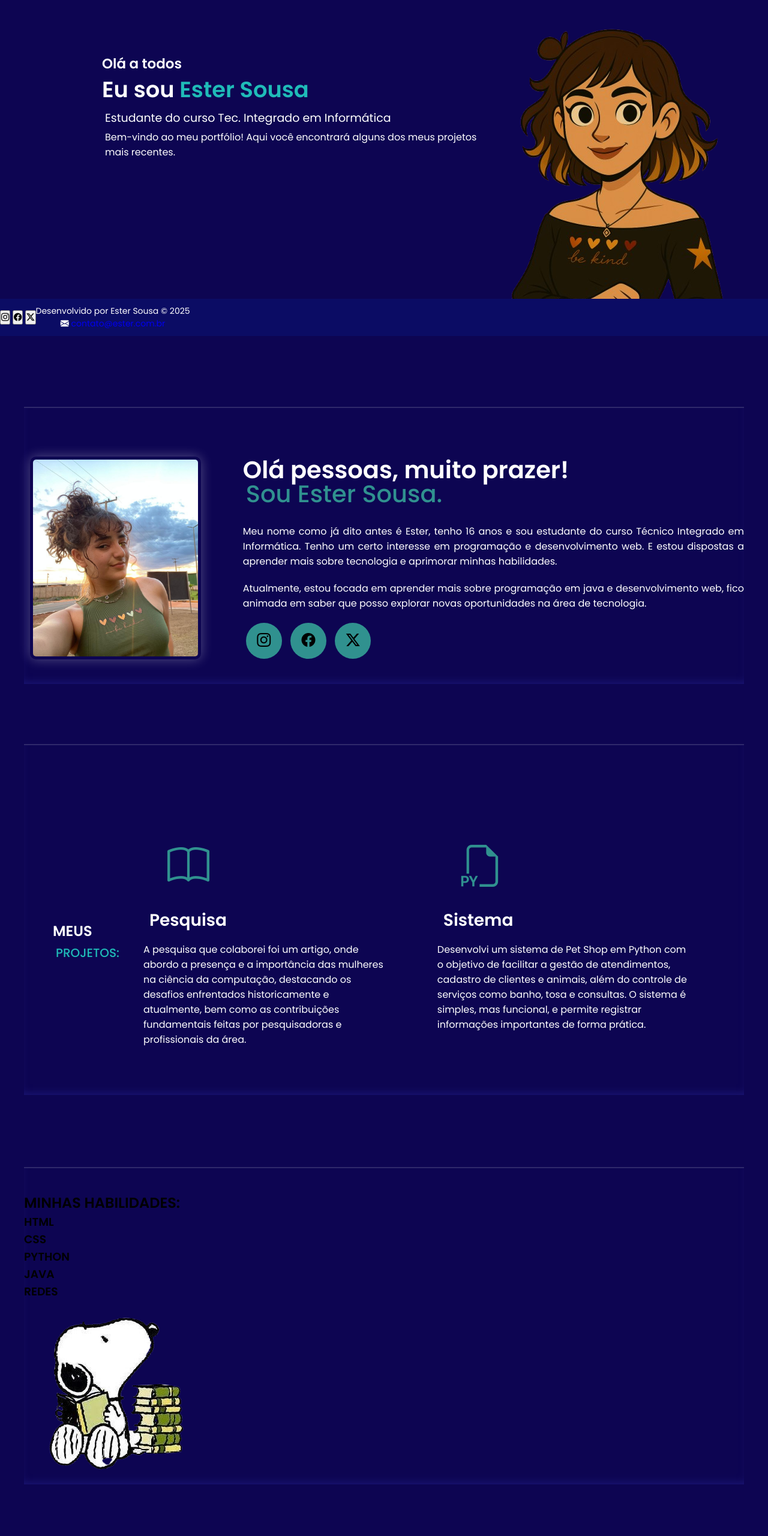
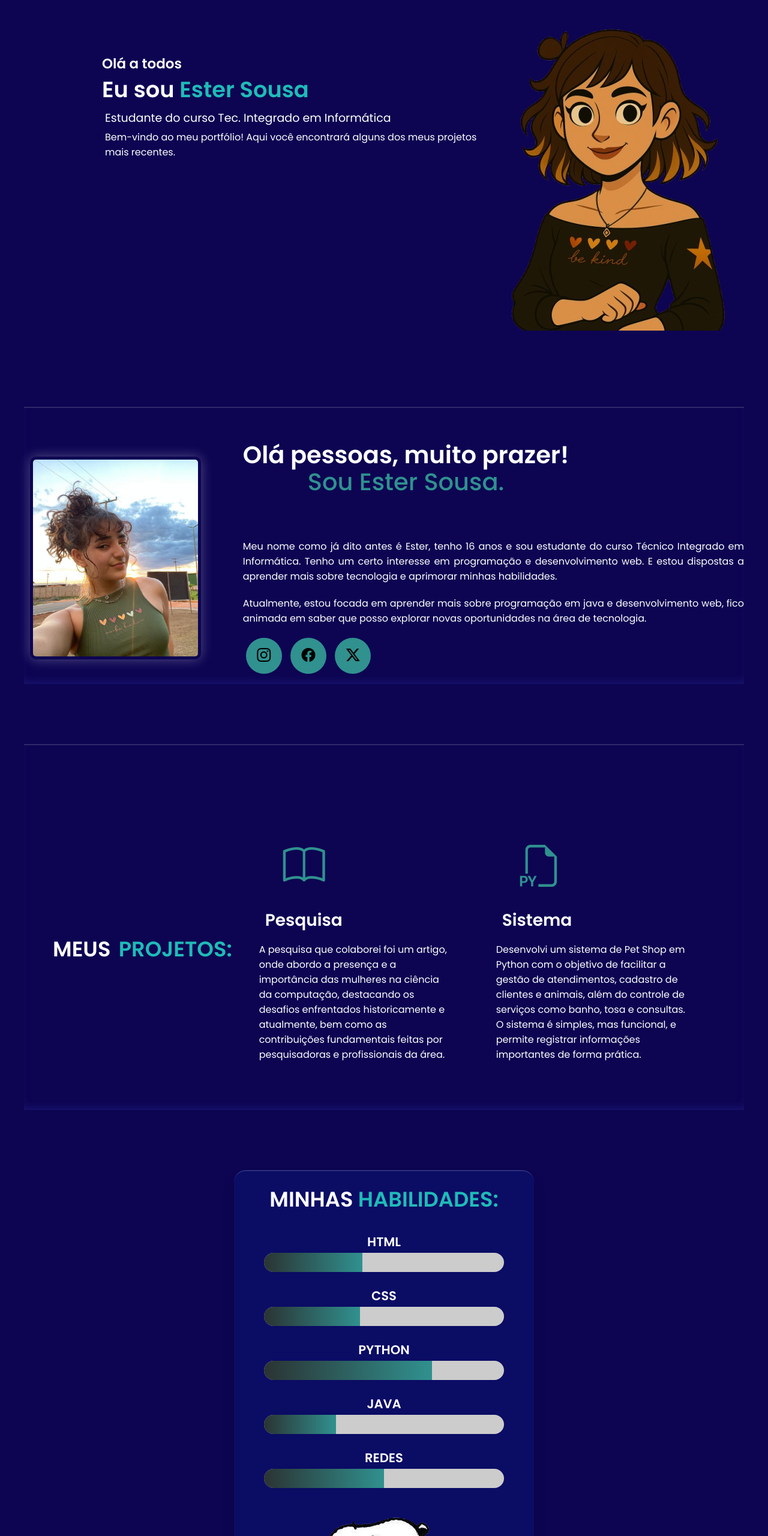
Before and after one commit to Una-01/portifolio, a plain HTML site: page index.html in a window 1280 px wide. Shown: the part 240-2800 px from the top of the page at 60% size. Drawn offline with nearby package versions, Linux system fonts and the light colour scheme.

Commit message:
Update style.css

```diff
--- a/style.css
+++ b/style.css
@@ -26,7 +26,7 @@ nav{
     position: fixed; /* Fixa no topo da página */
     top:0;
     left:0;
-    height:70px; /* Altura da navbar */
+    height:60px; /* Altura da navbar */
     background-color: var(--search-bar); /* Cor de fundo da navbar */
     width: 100%; /* Largura total */
 }
@@ -35,20 +35,20 @@ nav{
 .menu {
     display: flex; /* Itens alinhados em linha */
     align-items: center; /* Centraliza verticalmente */
-    gap: 2rem; /* Espaçamento entre itens */
+    gap: 5px; /* Espaçamento entre itens */
 }
 
 /* Lista de links dentro do menu */
 .menu .nav-links {
     display: flex; /* Alinha os links horizontalmente */
-    gap: 2rem; /* Espaçamento entre links */
+    gap: 5px; /* Espaçamento entre links */
     margin: 0;
     padding: 0;
 }
 
 /* Botão contato com margem à esquerda */
 .menu .btn-contato {
-    margin-left: 1rem;
+    margin-left: 5px; /* Espaço à esquerda do botão */
 }
 
 /* Estilização principal da navbar */
@@ -64,13 +64,12 @@ nav .nav-primary{
     display: flex; /* Flexbox para distribuir itens */
     align-items: center; /* Alinhamento vertical */
     justify-content: space-between; /* Espaço máximo entre elementos */
-    gap: 10px; /* Espaçamento entre itens */
+    gap: 2px; /* Espaçamento entre itens */
 }
 
 /* Links da navbar */
 nav .nav-primary li a{
     padding:10px; /* Espaçamento interno */
-    background-color: rgb(6, 8, 104); /* Cor de fundo dos links */
     font-size: 1.2rem; /* Tamanho da fonte */
 }
 
@@ -158,7 +157,7 @@ nav .nav-primary .logo a{
 
 /* Classe flex para display flex */
 .flex{
-    display: flex;
+    display:flex;
 }
 
 /* Declaração das cores padrão em variáveis CSS */
@@ -183,7 +182,6 @@ nav .nav-primary .logo a{
 
 /* Cabeçalho estilizado com cor e espaçamento */
 header{
-    background-color: var(--nav-color);
     justify-content: space-around; /* Espaçamento entre itens */
     padding: 50px;
     text-align: center;
@@ -201,7 +199,6 @@ header > .nav-primary{
     max-width: 1280px;
     margin: 0 auto;
     padding: 0 30px; /* Espaçamento interno horizontal */
-    background-color: var(--nav-color);
     margin-top: 100px; /* Distância do topo */
 }
 
@@ -238,18 +235,19 @@ header .btn-contato button{
     cursor: pointer;
 }
 
-/* Efeito hover do botão contato */
-
-
 /* Título principal com cor, tamanho e alinhamento */
 h2.title {
     color: var(--text-color);
     font-size: 34px;
     text-align: center;
     font-weight: 600;
-    margin: 0;
-    padding: 10px 30px;
-    display: block;         /* Garante centralização */
+    margin: 20px 0;
+    padding: 10px 30px; /* Espaçamento interno */
+    display: inline; /* Fica na mesma linha */
+    width: auto; /* Não força largura total */
+    white-space: nowrap; /* Impede quebra de linha */
+    height: auto; /* Remove altura fixa */
+    line-height: 1.5; /* Espaçamento entre linhas */
     white-space: normal;    /* Permite texto em linha única */
 }
 /* Destaque dentro do título */
@@ -258,12 +256,13 @@ h2.title span {
     font-size: 34px;
     text-align: center;
     font-weight: 500;
-    margin: 0;
+    margin: 20px 0;
     padding: 0 0 4px;
-    display: inline;        /* Mantém na mesma linha */
+    display: inline-flex; /* Fica na mesma linha */
+    white-space: nowrap; /* Impede quebra de linha */
     height: auto;           /* Remove altura fixa */
 }
-button:hover{
+button:hover, form .btn-enviar input:hover{
     box-shadow: 0px 0px 8px var(--sid-nav); /* Sombra suave */
     background: var(--search-text);
     color: #fff;
@@ -319,25 +318,13 @@ button:hover{
     box-shadow: 0px 0px 8px var(--search-text);
 }
 
-/* Estilos gerais do rodapé fixo */
-footer{
-    position: fixed;
-    bottom: 0;
-    left: 0;
-    width: 100%;
-    background-color: var(--nav-color);
-    color: var(--text-color);
-    text-align: center;
-    padding: 10px 0;
-    font-size: 14px;
-    z-index: 1000; /* Sempre acima de outros elementos */
-}
-
 /* Container para textos com padding superior e lateral */
 .container-text{
     padding: 150px 0 0 130px;
 }
-
+.seletor {
+  display: flex;
+}
 /* Botão de pesquisa na navbar */
 
 /* Estilo do botão da barra de pesquisa */
@@ -495,7 +482,7 @@ section.sobre .flex{
     margin: 20px 0;
     text-align: justify;
 }
-.sobre .txt-sobre .btn-social button{
+.btn-social button{
     width: 60px;
     height: 60px;
     border-radius: 50%;
@@ -554,7 +541,7 @@ section .projetos .flex{
     margin-bottom: 0;    /* Ajuste se quiser menos espaço abaixo */
 }
 
-.interface .title h2 {
+.interface h2 {
     display: inline-block;   /* Fica reto e centralizado */
     width: auto;             /* Não força largura total */
     white-space: nowrap;     /* Impede quebra de linha */
@@ -563,15 +550,220 @@ section .projetos .flex{
     font-size: 2.2rem;
     font-weight: 600;
     color: var(--text-color);
+    margin: 0 auto; /* Centraliza horizontalmente */
 }
 /* Destaque no título da interface */
-.interface .title span {
+.interface span {
     display: inline;         /* Garante que fique na mesma linha */
     color: var(--search-text);
     font-size: 2.2rem;
     font-weight: 600;
     margin: 0;
+    padding: 5px;
+    margin: 0 auto; /* Centraliza horizontalmente */
+}
+/* Sessão habilidades */
+.habilidades h2{
+    display: inline-block;   /* Fica reto e centralizado */
+    width: auto;             /* Não força largura total */
+    white-space: nowrap;     /* Impede quebra de linha */
+    text-align: center;
+    margin-bottom: 30px;
+    font-size: 2.2rem;
+    padding: 0 1%;
+    font-weight: 600;
+    color: var(--text-color);
+    margin: 5px auto; /* Centraliza horizontalmente */
+    margin-top: 5%;       /* Remove espaço acima do título */
+}
+.habilidades span{
+    display: inline;         /* Garante que fique na mesma linha */
+    color: var(--search-text);
+    font-size: 2.2rem;
+    font-weight: 600;
+    margin: 0;
+    padding: 30px 0;
+    margin: 0 auto; /* Centraliza horizontalmente */
+}
+.habilidades {
+    width: 500px;
+    padding: 0 50px;
+    border-radius: 20px;
+    margin: 0 auto; /* Corrige 'margin: center' para centralizar */
+    background-color: var(--nav-color);
+    box-shadow: 0 15px 20px rgba(0, 0, 0, 0.199);
+    font-size: large;
+    display: flex;
+    flex-direction: column;
+    align-items: center; /* Centraliza o conteúdo interno */
+}
+
+.habilidades h3 {
+    color: var(--text-color);
+    padding: 3.5px;
+    text-align: center;
+}
+
+.habilidades ul {
     padding: 0;
+    margin: 0;
+    width: 100%;
+    list-style: none;
+}
+
+.habilidades ul li {
+    margin: 20px 0;
+    padding: 0;
+}
+
+.habilidades .barras {
+    background-color: #ccc; /* Fundo branco visível */
+    height: 10px; /* Altura total da barra (menos exagerada) */
+    border-radius: 20px;
+    display: block;
+    padding: 4% 0;
+    position: relative;
+    overflow: hidden;
+    transition: .5s ease-in-out;
+}
+
+/* Barra preenchida */
+.barras > span {
+    height: 10px;
+    padding: 10% 0;
+    margin-top: -20px;
+    background: linear-gradient(to right, #2B3333,#30918F);
+    position: absolute;
+}
+.html{
+    width:40.9%;
+    animation: html 3s;
+}
+.css{
+    width:40%;
+    animation: css 3s;
+}
+.python{
+    width:70%;
+    animation: python 3s;
+}
+.java{
+    width:30%;
+    animation: java 3s;
+}
+.redes{
+    width:50%;
+    animation: redes 3s;
+}
+@keyframes html {
+    0%{
+        width:0%;
+    }
+    100%{
+        width: 40.9%;
+    }
+}
+@keyframes css {
+    0%{
+        width:0%;
+    }
+    100%{
+        width: 40%;
+    }
+}
+@keyframes python {
+    0%{
+        width:0%;
+    }
+    100%{
+        width: 70%;
+    }
+}
+@keyframes java {
+    0%{
+        width:0%;
+    }
+    100%{
+        width: 30%;
+    }
+}
+@keyframes redes {
+    0%{
+        width:0%;
+    }
+    100%{
+        width: 50%;
+    }
+}
+
+/* estilo curiosidades */
+/* estilo contato */
+section.contato{
+    padding: 80px 4%;
+}
+form{
+    max-width: 500px; /* Largura máxima do formulário */
+    margin: 0 auto; /* Centraliza horizontalmente */
+    display: flex; /* Flexbox para alinhar itens */
+    justify-content: center; /* Centraliza horizontalmente */
+    flex-direction: column; /* Alinha itens verticalmente */
+    gap: 10px; /* Espaçamento entre os campos */
+    margin-top: 40px;
+}
+form input, form textarea{
+    width: 100%;
+    background-color: rgba(0, 0, 0, 0.212);
+    border:0;
+    outline: 0;
+    padding: 20px 15px;
+    border-radius: 15px; /* Bordas arredondadas */
+    color: var(--text-color); /* Cor do texto */
+    font-size: 18px; /* Tamanho da fonte */
+}
+form textarea{
+    resize: none; /* Impede redimensionamento */
+    max-height: 160px; /* Altura fixa */
+}
+form .btn-enviar{
+    margin-top: 20px; /* Espaço acima do botão */
+    color: var(--text-color); /* Cor do texto do botão */
+    font-weight: 700; /* Peso da fonte */
+    cursor: pointer; /* Muda o cursor para indicar que é clicável */
+}
+form .btn-enviar input{
+    width: 120px; /* Largura do botão */
+    text-align: center; /* Centraliza o texto */
+}
+
+
+/* Estilos gerais do rodapé fixo */
+footer{
+    padding: 40px 4%;
+    box-shadow: 0 0 40px 10px #3436b879;
+}
+footer .flex {
+   display: flex;
+   justify-content: flex-end; /* Alinha o conteúdo para a direita */
+   align-items: center;
+}
+.line-footer .flex {
+    justify-content: flex-end;
+}
+footer .line-footer p i{
+    color: var(--sid-nav);
+    padding: 0 10px;
+}
+footer .line-footer p a{
+    color: var(--text-color);
+}
+footer .line-footer p{
+    padding: 0 20px;
+}
+.flex {
+   width: 100%;
+}
+footer .line-footer{
+    padding: 20px 0;
 }
     /* Adicione ao final do arquivo ou personalize para cada seção */
 section {
```
